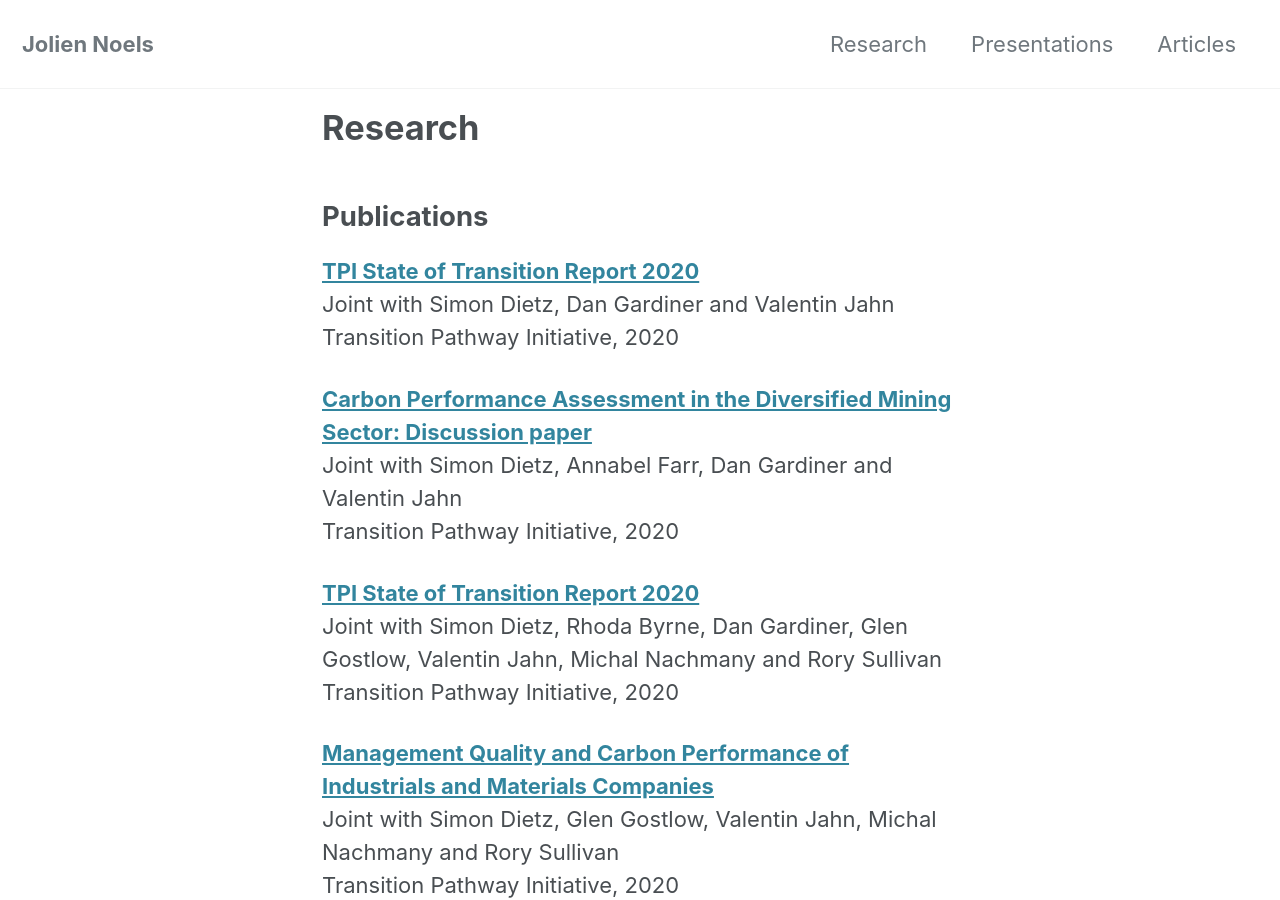
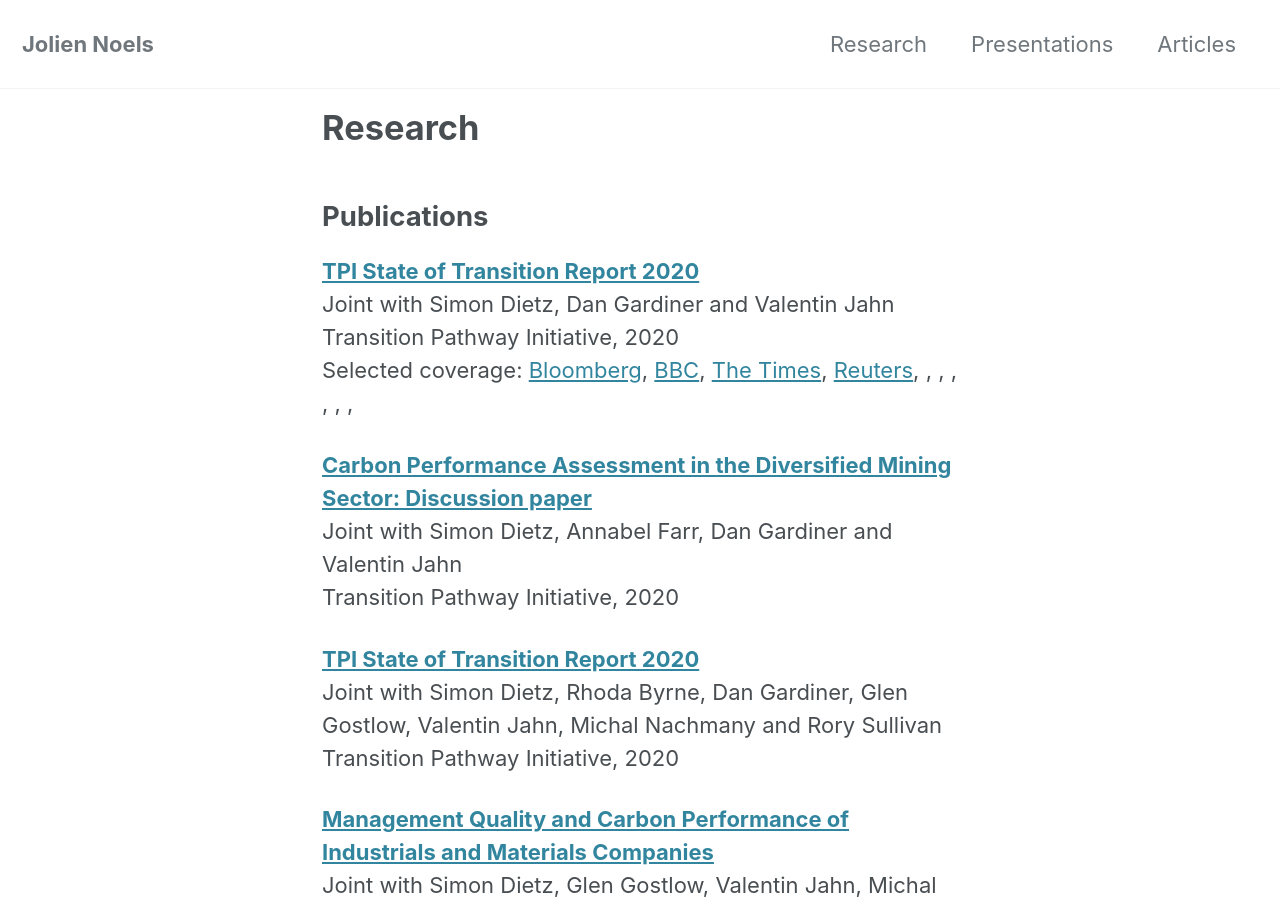
Before and after one commit to JolienNoels/joliennoels.github.io, a Jekyll site: the page built from _pages/research.md, in a window 1280 px wide and 900 px high. Built offline with Jekyll 4.4.1, drawn with Linux system fonts in a browser that asks for light colours; cached includes are drawn as plain includes; nearby versions of some CDN libraries.

Commit message:
update coverage

```diff
--- a/_pages/research.md
+++ b/_pages/research.md
@@ -9,6 +9,7 @@
 **[TPI State of Transition Report 2020](http://joliennoels.github.io/files/European-Integrated-Oil-and-Gas-Briefing-Paper.pdf)**
   Joint with Simon Dietz, Dan Gardiner and Valentin Jahn
   Transition Pathway Initiative, 2020
+  Selected coverage: [Bloomberg](https://www.bloomberg.com/news/articles/2020-05-11/big-oil-s-climate-targets-not-enough-for-paris-goals-funds-say), [BBC](https://www.bbc.com/news/science-environment-52624695), [The Times](https://www.thetimes.co.uk/article/bp-must-raise-game-to-meet-climate-pledge-says-report-wp5c68brb), [Reuters](https://www.reuters.com/article/oil-carbon-companies-targets/shell-eni-lead-oil-majors-climate-ambitions-but-still-fall-short-investors-idUSL8N2CT3TY), [](), [](), [](), [](), [](), [](),
 
 **[Carbon Performance Assessment in the Diversified Mining Sector: Discussion paper](http://joliennoels.github.io/files/Diversified-Miners-Discussion-Paper.pdf)**
   Joint with Simon Dietz, Annabel Farr, Dan Gardiner and Valentin Jahn
```
